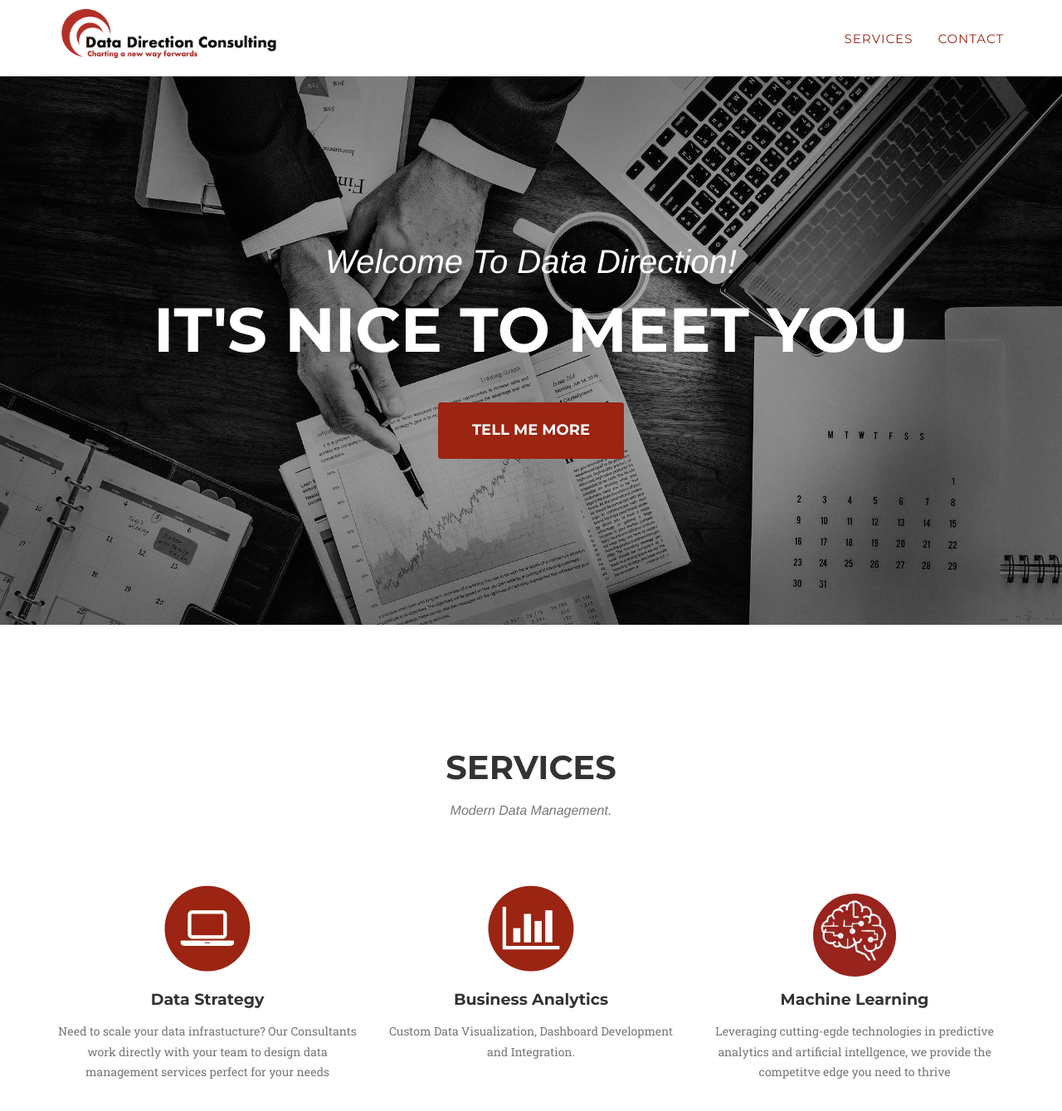
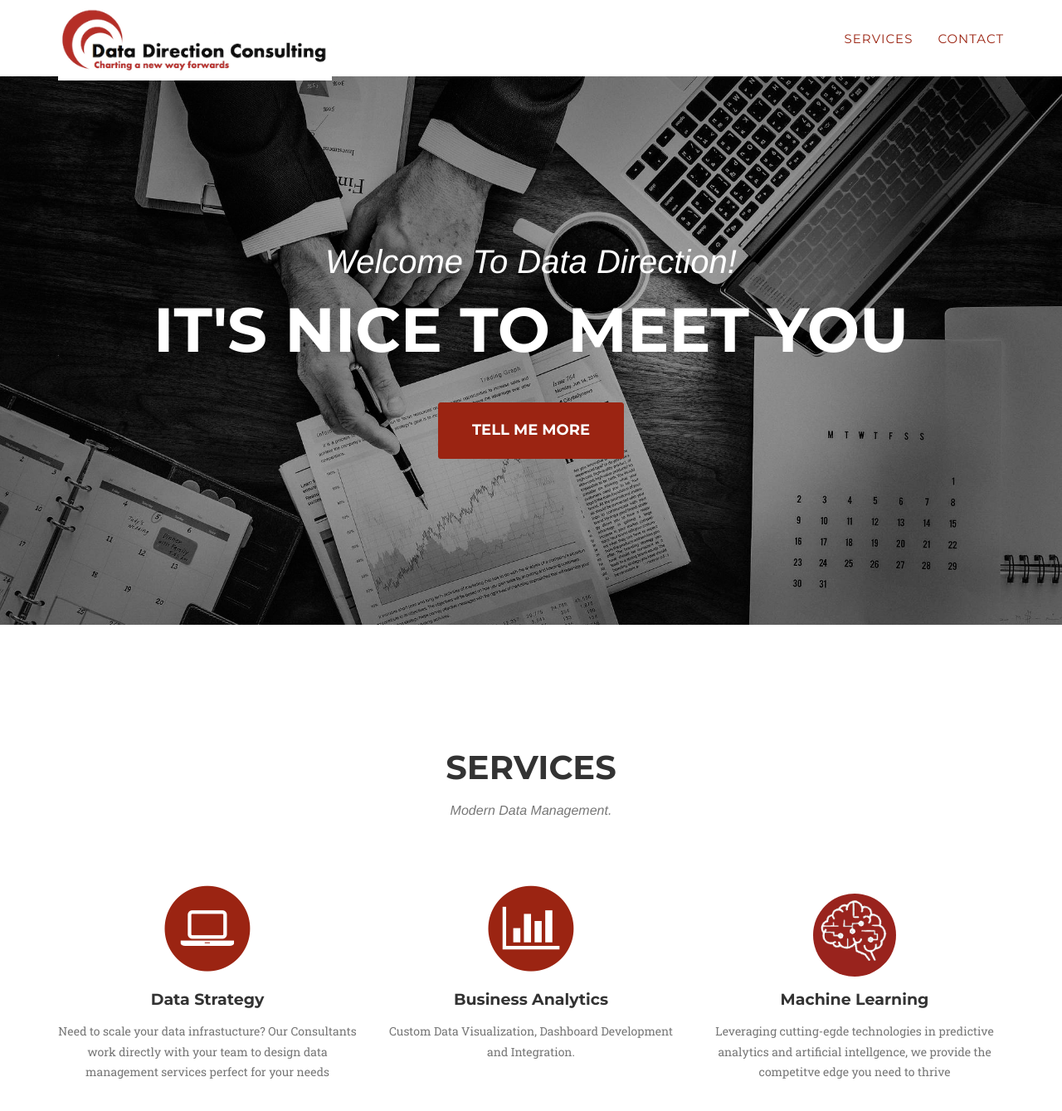
Before and after one commit to mespina1/datadirection.github.io, a Jekyll site: the page built from index.markdown, in a window 1280 px wide and 1400 px high. Shown: the top 1339 px of the window at 83% size. Built offline with Jekyll 4.4.1, drawn with Linux system fonts in a browser that asks for light colours; some web fonts are replaced.

Commit message:
Update agency.css

```diff
--- a/_includes/css/agency.css
+++ b/_includes/css/agency.css
@@ -257,7 +257,7 @@ fieldset[disabled] .btn-xl.active {
     }
 
     .navbar-default .main-logo-image{
-        height: 75px;
+        height: 92px;
         overflow: hidden;
         margin-top: -30px;
     }
@@ -288,7 +288,7 @@ fieldset[disabled] .btn-xl.active {
     }
 
     .navbar-default.navbar-shrink .main-logo-image{
-        height: 87px;
+        height: 75px;
         overflow: hidden;
         margin-top: -30px;
     }
```
